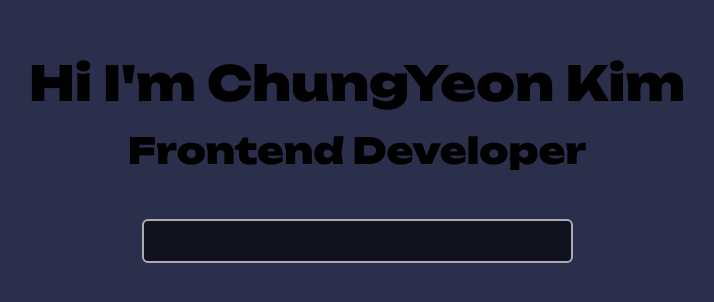
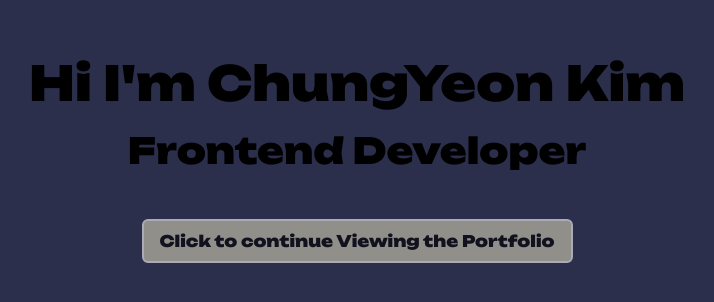
Before and after one commit to augusstt06/portfolio, a Next.js app: page / in a window 1280 px wide. Shown: the part 208-510 px from the top of the page, without its empty margins (283-997 px from the left). Built offline with nearby package versions, Linux system fonts and the light colour scheme.

Commit message:
fix: main animation

```diff
--- a/src/components/molecules/animate/DropDownText.tsx
+++ b/src/components/molecules/animate/DropDownText.tsx
@@ -57,11 +57,11 @@ export default function DropDownText() {
         className="relative inline-block text-center cursor-pointer"
         onClick={clickHandler}
       >
-        <button className="relative border-2 border-white bg-black px-4 py-2 rounded-md">
+        <button className="relative border-2 border-white bg-[#d4d0b4] px-4 py-2 rounded-md">
           Click to continue Viewing the Portfolio
         </button>
 
-        <div className="absolute inset-0 animate-pulse bg-white/50 rounded-lg"></div>
+        <div className="absolute inset-0 animate-pulse bg-transparent rounded-lg"></div>
       </div>
     </article>
   )
```
